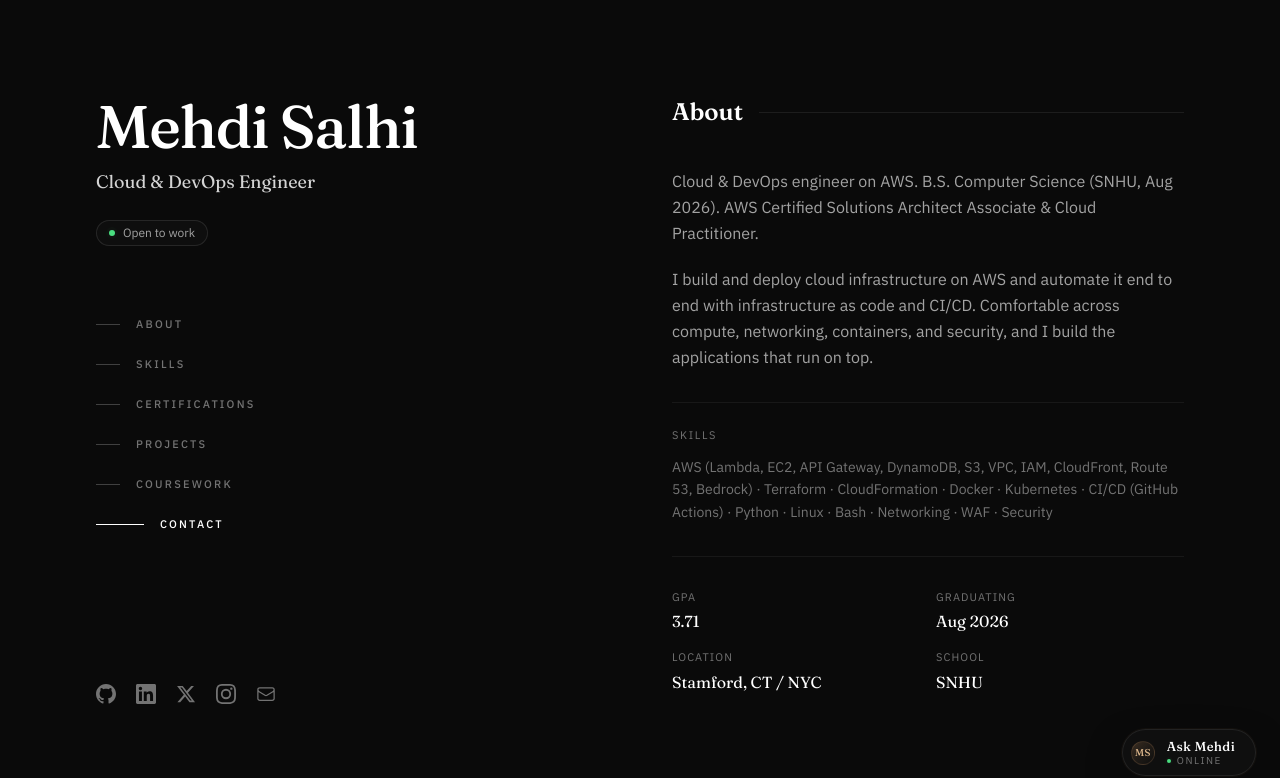
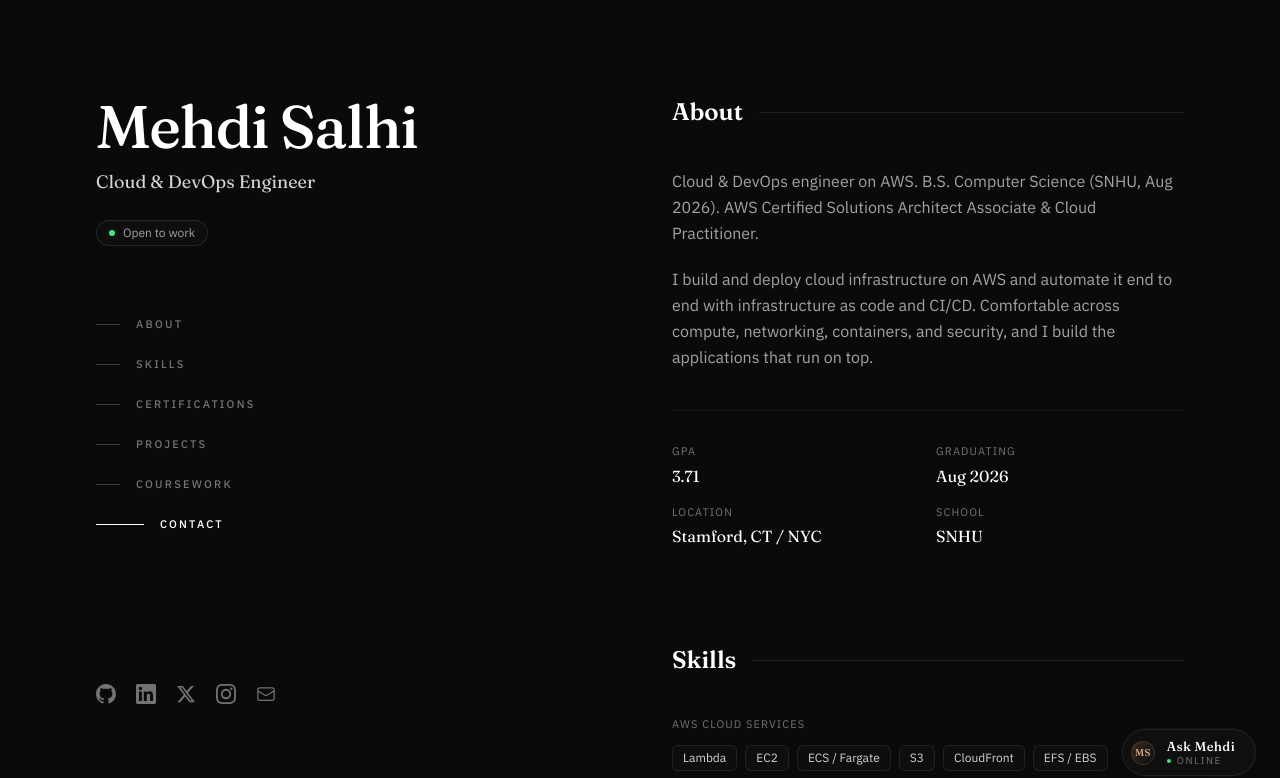
Before and after one commit to medysaly/mehdi-portfolio, a Next.js app: page / in a window 1280 px wide. Shown: the top 778 px of the page. Built offline with nearby package versions, Linux system fonts and the light colour scheme.

Commit message:
Remove duplicate skills line from About (dedicated Skills section covers it)

```diff
--- a/src/components/About.tsx
+++ b/src/components/About.tsx
@@ -9,9 +9,6 @@ const facts = [
   { label: "Location", value: "Stamford, CT / NYC" },
   { label: "School", value: "SNHU" },
 ];
-
-const skillsSummary =
-  "AWS (Lambda, EC2, API Gateway, DynamoDB, S3, VPC, IAM, CloudFront, Route 53, Bedrock) · Terraform · CloudFormation · Docker · Kubernetes · CI/CD (GitHub Actions) · Python · Linux · Bash · Networking · WAF · Security";
 
 export default function About() {
   return (
@@ -38,27 +35,12 @@ export default function About() {
         </p>
       </motion.div>
 
-      <motion.div
-        initial={{ opacity: 0, y: 12 }}
-        whileInView={{ opacity: 1, y: 0 }}
-        viewport={{ once: true, margin: "-80px" }}
-        transition={{ duration: 0.5, delay: 0.1 }}
-        className="mt-8 border-t border-white/[0.06] pt-6"
-      >
-        <p className="mb-3 text-[11px] uppercase tracking-[0.15em] text-neutral-500">
-          Skills
-        </p>
-        <p className="font-body text-sm leading-relaxed text-neutral-500">
-          {skillsSummary}
-        </p>
-      </motion.div>
-
       <motion.dl
         initial={{ opacity: 0, y: 12 }}
         whileInView={{ opacity: 1, y: 0 }}
         viewport={{ once: true, margin: "-80px" }}
         transition={{ duration: 0.5, delay: 0.15 }}
-        className="mt-8 grid grid-cols-2 gap-4 border-t border-white/[0.06] pt-8"
+        className="mt-10 grid grid-cols-2 gap-4 border-t border-white/[0.06] pt-8"
       >
         {facts.map((fact) => (
           <div key={fact.label}>
```
